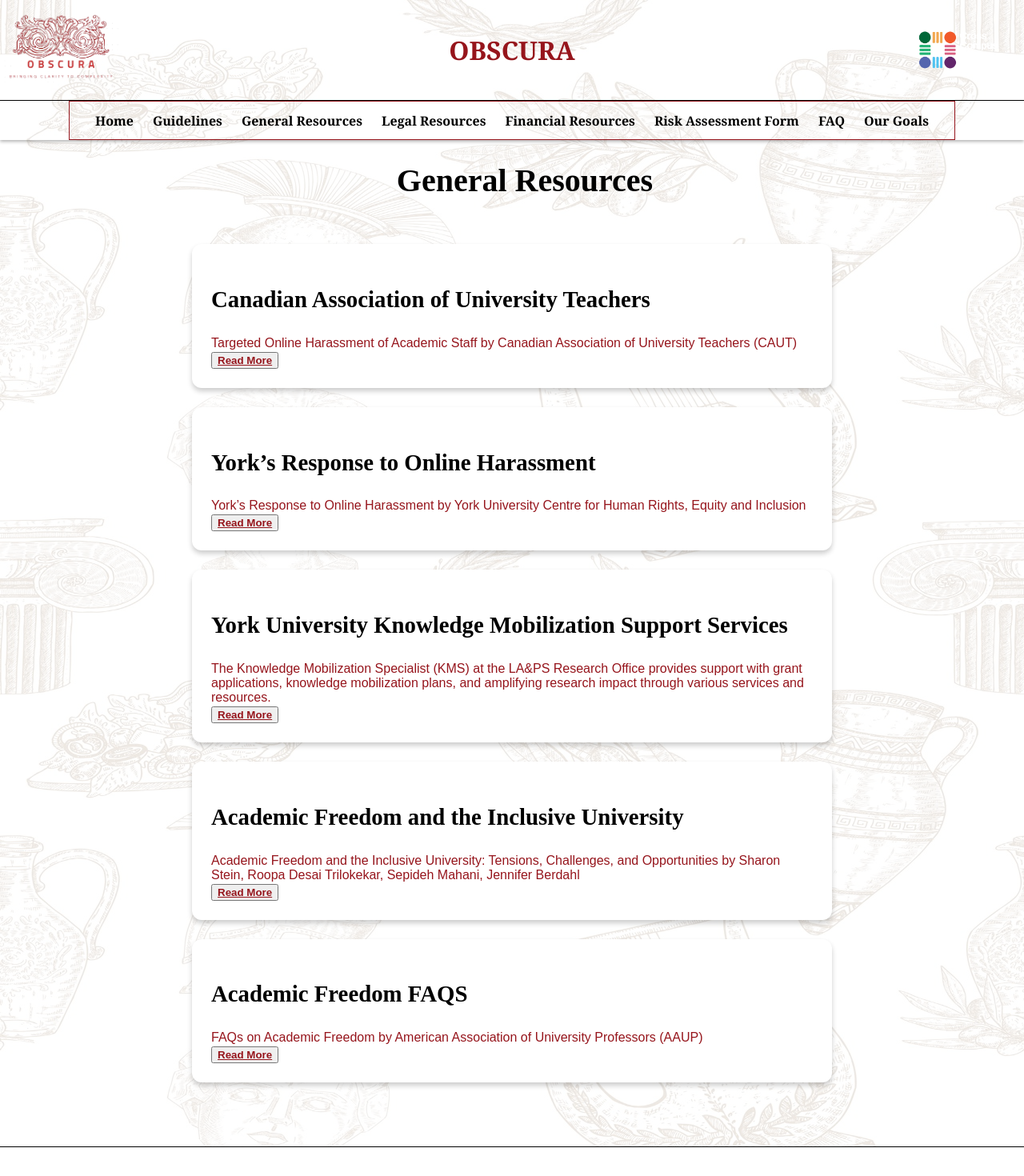
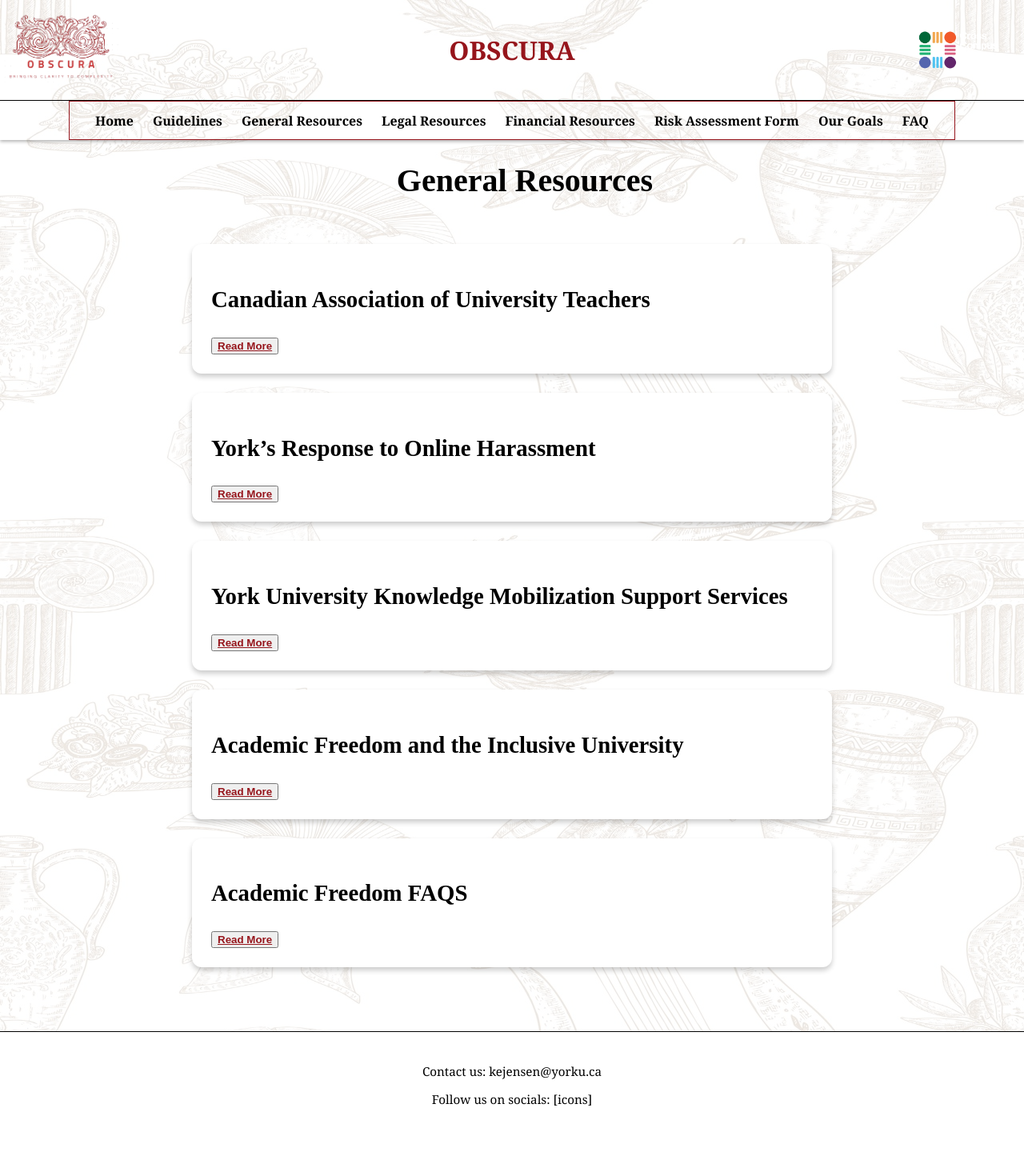
Before and after one commit to Harshil-K/KnowledgeMobilization, a React (Create React App) app: page /generalresources in a window 1280 px wide. Shown: the top 1470 px of the page at 80% size. After the commit the page ends 1424 px from the top, so only its background shows below. Built offline with nearby package versions, Linux system fonts and the light colour scheme.

Commit message:
removed exerpts from all resources

```diff
--- a/src/components/Navbar.jsx
+++ b/src/components/Navbar.jsx
@@ -14,8 +14,8 @@
       <Link to="/legalresources">Legal Resources</Link>
       <Link to="/financialresources">Financial Resources</Link>
       <Link to="/RAForm">Risk Assessment Form</Link>
+      <Link to="/mission">Our Goals</Link>
       <Link to="/faq">FAQ</Link>
-      <Link to="/mission">Our Goals</Link>
     </nav>
   );
 }
--- a/src/pages/FinancialResources.jsx
+++ b/src/pages/FinancialResources.jsx
@@ -6,7 +6,6 @@
     {
         title: "Opportunities, and Threats of Crowdfunding",
         url: "https://crowdfundinghealth.org/strengths-weaknesses-opportunities-and-threats-of-crowdfunding/",
-        excerpt: "Strengths, Weaknesses, Opportunities, and Threats of Crowdfunding by CrowdfundingHealth.org",
         body: `
             <p>This article conducts a SWOT analysis of crowdfunding for research funding, particularly in health sciences. Strengths include public engagement and rapid fundraising, while weaknesses involve time investment and scrutiny risks for controversial topics. Opportunities include diversified funding, and threats include platform fees. For HPSM researchers with limited institutional support, it suggests ethical crowdfunding to fund publication or legal costs, offering an accessible financial strategy to support knowledge mobilization and maintain stability.</p>
         `,
@@ -14,7 +13,6 @@
     {
         title: "Racial Equity Special Research Grants",
         url: "https://www.spencer.org/grant_types/racial-equity-special-research-grants",
-        excerpt: "Racial Equity Special Research Grants by The Spencer Foundation",
         body: `
             <p>This grant program funds education research addressing racial equity, offering up to $75,000 for projects by HPSM researchers or those studying racialized communities. It supports studies confronting structural racism, covering research, publication, and dissemination costs. Requiring a narrative, budget, and EDI statement, it eases financial burdens for HPSM researchers tackling controversial racial equity topics, providing a key resource for funding knowledge mobilization and legal consultations.</p>
         `,
@@ -22,7 +20,6 @@
     {
         title: "Social Sciences and Humanities Research Council",
         url: "https://www.sshrc-crsh.gc.ca/home-accueil-eng.aspx",
-        excerpt: "SSHRC Home Page by Social Sciences and Humanities Research Council (SSHRC)",
         body: `
             <p>SSHRC’s homepage details its role in funding social sciences and humanities research in Canada, offering grants like Insight Grants, Partnership Grants, and the New Frontiers in Research Fund (NFRF). These programs support HPSM researchers by funding projects addressing societal challenges, including controversial topics, with a focus on EDI principles. Funding covers research, publication, and dissemination costs, reducing financial barriers for knowledge mobilization. For HPSM researchers, SSHRC’s emphasis on equity ensures access to resources for legal consultations or publication, making it a cornerstone for financial stability in sensitive research endeavours.</p>
         `,
@@ -50,7 +47,6 @@
                                 {resource.title}
                             </a>
                         </h3>
-                        <div className="financial-resource-excerpt">{resource.excerpt}</div>
                         <button
                             onClick={() => toggleReadMore(resource.title)}
                             className="read-more-link"
--- a/src/pages/GeneralResources.jsx
+++ b/src/pages/GeneralResources.jsx
@@ -6,7 +6,6 @@
     {
         title: "Canadian Association of University Teachers ",
         url: "https://www.caut.ca/content/targeted-online-harassment-academic-staff",
-        excerpt: "Targeted Online Harassment of Academic Staff by Canadian Association of University Teachers (CAUT)",
         body: `
             <p>This guide addresses online harassment of academic staff, a significant risk for HPSM researchers sharing controversial work. It recommends documenting incidents, reporting to equity offices, and adjusting social media privacy settings, with legal options like cease-and-desist letters or human rights complaints for identity-based harassment. Advising against engaging harassers and suggesting mental health support, it aligns with Obscura’s “Responding to Online Harassment” category, equipping researchers with practical steps to manage backlash, protect safety, and uphold legal rights in knowledge mobilization.</p>
         `,
@@ -14,7 +13,6 @@
     {
         title: "York’s Response to Online Harassment",
         url: "https://www.canva.com/design/DAFvMpmyff8/Zl-rjkpISH8LX_BiFtRxvQ/view",
-        excerpt: "York’s Response to Online Harassment by York University Centre for Human Rights, Equity and Inclusion",
         body: `
             <p>This infographic outlines York University’s protocol for addressing online harassment for students and staff, including researchers. It advises reporting to the Centre for Human Rights, Equity and Inclusion, documenting evidence, and accessing counselling. Legal steps include contacting campus security for threats or legal aid for lawsuits, emphasizing privacy protection and mediation. For HPSM researchers facing backlash, it provides institution-specific guidance, aligning with Obscura’s mission to centralize support, ensuring safety and legal recourse during knowledge mobilization challenges.</p>
         `,
@@ -22,7 +20,6 @@
     {
         title: "York University Knowledge Mobilization Support Services",
         url: "https://www.yorku.ca/laps/research/support-services/knowledge-mobilization/#connect",
-        excerpt: "The Knowledge Mobilization Specialist (KMS) at the LA&PS Research Office provides support with grant applications, knowledge mobilization plans, and amplifying research impact through various services and resources.",
         body: `
             <p>The Knowledge Mobilization Specialist at the LA&PS Research Office offers targeted feedback for grant applications and develops knowledge mobilization plans.
             One-on-one consultations are available on knowledge mobilization plans and best practices.
@@ -34,7 +31,6 @@
     {
         title: "Academic Freedom and the Inclusive University",
         url: "https://www.tandfonline.com/doi/full/10.1080/14680777.2025.2455933?src=",
-        excerpt: "Academic Freedom and the Inclusive University: Tensions, Challenges, and Opportunities by Sharon Stein, Roopa Desai Trilokekar, Sepideh Mahani, Jennifer Berdahl",
         body: `
             <p>This article explores tensions between academic freedom and university inclusivity, critical for HPSM researchers facing backlash. It notes that academic freedom protects controversial research but can conflict with demands for safe spaces, recommending institutional policies like clear harassment protocols and legal support. Suggesting transparent communication to mitigate misinterpretations, it clarifies how academic freedom empowers HPSM researchers to share sensitive work while navigating inclusivity concerns, supporting fearless knowledge mobilization within equitable frameworks.</p>
         `,
@@ -42,7 +38,6 @@
     {
         title: "Academic Freedom FAQS",
         url: "https://www.aaup.org/programs/academic-freedom/faqs-academic-freedom",
-        excerpt: "FAQs on Academic Freedom by American Association of University Professors (AAUP)",
         body: `
             <p>This FAQ defines academic freedom as the right to research, teach, and speak without censorship, vital for controversial topics. It outlines protections against retaliation for public scholarship, advising documentation of institutional violations and legal recourse via unions or courts. Though U.S.-focused, its principles apply to Canadian contexts like York University, empowering HPSM researchers to defend their work under academic freedom, reducing fear of backlash and supporting confident knowledge mobilization in sensitive research areas.</p>
         `,
@@ -70,8 +65,6 @@
                                 {resource.title}
                             </a>
                         </h3>
-                        <div className="general-resource-excerpt">{resource.excerpt}</div>
-
 
                         <button
                             onClick={() => toggleReadMore(resource.title)}
--- a/src/pages/Guidelines.jsx
+++ b/src/pages/Guidelines.jsx
@@ -6,22 +6,11 @@
     {
         title: "Research and Publishing Support",
         url: "https://www.library.yorku.ca/web/research-learn/research/",
-        excerpt: "Research and Publishing Support provided at York University.",
         body: `
             <p>The Research & Learn – Research and Publishing Support page from York University Libraries offers a comprehensive suite of services and resources designed to support students, faculty, and researchers throughout the research and publication process.​</p>
         `,
     },
-    {
-        title: "Just an example Remove this : York University Code of Student Rights & Responsibilities",
-        url: "https://www.yorku.ca/secretariat/policies/document.php?document=203",
-        excerpt: "The Code of Student Rights & Responsibilities outlines the expectations for student conduct at York University.",
-        body: `
-            <p>The Code of Student Rights & Responsibilities at York University sets out the standards for student behavior, both academically and socially.
-            It details rights such as access to a safe learning environment and responsibilities like respecting others and adhering to university policies.
-            The code also explains the process for addressing violations and seeking support.
-            For further information, visit the official website or contact the Office of Student Community Relations.</p>
-        `,
-    },
+
 ];
 
 const Guidelines = () => {
@@ -45,7 +34,6 @@
                                 {resource.title}
                             </a>
                         </h3>
-                        <div className="guidelines-resource-excerpt">{resource.excerpt}</div>
                         <button
                             onClick={() => toggleReadMore(resource.title)}
                             className="read-more-link"
--- a/src/pages/LegalResources.jsx
+++ b/src/pages/LegalResources.jsx
@@ -6,7 +6,6 @@
     {
         title: "Defamation Law in the Age of Social Media",
         url: "https://www.cba.org/sections/civil-litigation/resources/defamation-law-in-the-age-of-social-media-the-criticisms-and-potential-reforms-for-the-issue-of-cou/",
-        excerpt: "Defamation Law in the Age of Social Media: The Criticisms and Potential Reforms for the Issue of Court Access by Canadian Bar Association (CBA) Civil Litigation Section",
         body: `
             <p>This article critiques defamation law in Canada’s social media era, noting that platforms amplify defamatory statements, heightening risks for researchers sharing controversial work on platforms like X or Obscura. It highlights barriers to court access, such as high litigation costs, which disproportionately affect HPSM researchers. Proposed reforms include simplified court processes and alternative dispute resolution. It advises verifying facts and using cautious language (e.g., “in my view”) to avoid lawsuits, making it critical for mitigating defamation risks in knowledge mobilization and ensuring legal safety for sensitive topics.</p>
 
@@ -15,7 +14,6 @@
     {
         title: "Osgoode Community Legal Services",
         url: "https://www.osgoode.yorku.ca/community-legal-services/",
-        excerpt: "Osgoode Community Legal Services offers various free clinics providing legal advice, representation, and mediation services to residents and small businesses in Toronto.",
         body: `
                 <p>Community clinics, provided by Osgoode students and supervised by qualified lawyers, offer free or low-cost legal services in several areas, including administrative, criminal, and immigration law, investor protection, intellectual property innovation, business law, mediation and conflict resolution, and venture capital and entrepreneurship. Each clinic provides unique services, such as free legal advice, representation, and training in conflict resolution.</p>
 
@@ -24,7 +22,6 @@
     {
         title: "Inclusion in Research",
         url: "https://www.sshrc-crsh.gc.ca/funding-financement/nfrf-fnfr/edi-eng.aspx",
-        excerpt: "Best Practices in Equity, Diversity and Inclusion in Research by Social Sciences and Humanities Research Council (SSHRC), Canada Research Coordinating Committee",
         body: `
                 <p>This guide supports New Frontiers in Research Fund (NFRF) applicants in integrating equity, diversity, and inclusion (EDI) into research practice (inclusive team composition) and design (diversity in methodology). It advises against disclosing team members’ identities to protect privacy under laws like PIPEDA and provides strategies to avoid harm, such as inclusive recruitment. For HPSM researchers, it ensures legal and ethical compliance, minimizing risks of privacy violations or harm when mobilizing controversial research, which is essential for safe and equitable knowledge sharing.</p>
 
@@ -33,7 +30,6 @@
     {
         title: "Best Practices by First Nations Information Governance Centre",
         url: "https://www.uottawa.ca/library/sites/g/files/bhrskd381/files/2022-12/bestpractices_fnigc_ocap_fact_sheet_en_final.pdf",
-        excerpt: "OCAP Fact Sheet: Best Practices by First Nations Information Governance Centre (FNIGC)",
         body: `
                 <p>This fact sheet outlines the OCAP® principles (Ownership, Control, Access, Possession) for Indigenous data sovereignty, guiding researchers on ethical and legal research with First Nations communities. It emphasizes community-led data governance, advising consent and protocol adherence to prevent misuse, particularly for controversial Indigenous-related topics. For HPSM researchers, it protects against legal and cultural disputes, ensuring Indigenous research aligns with community standards, which is vital for ethical knowledge mobilization.</p>
 
@@ -64,8 +60,6 @@
                                 {resource.title}
                             </a>
                         </h3>
-                        <div className="legal-resource-excerpt">{resource.excerpt}</div>
-
 
                         <button
                             onClick={() => toggleReadMore(resource.title)}
```
